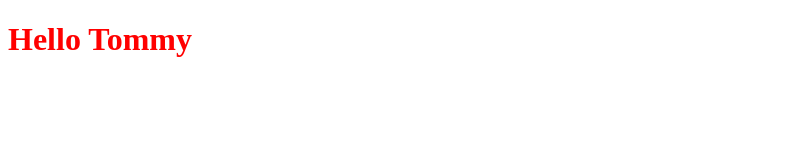
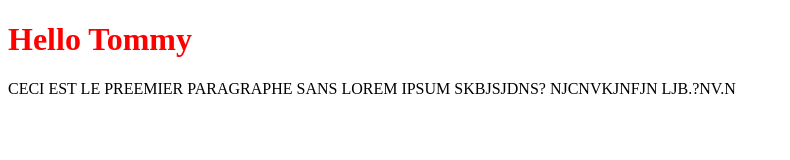
Before and after one commit to tiamygarden/deuxiemetest, a plain HTML site: page index.html in a window 1280 px wide. Shown: the whole page, without its empty margins (0-790 px from the left). Drawn offline with Linux system fonts and the light colour scheme.

Commit message:
paragraphe

```diff
--- a/index.html
+++ b/index.html
@@ -7,5 +7,7 @@
 </head>
 <body>
     <h1>Hello Tommy</h1>
+
+    <p>CECI EST LE PREEMIER PARAGRAPHE SANS LOREM IPSUM SKBJSJDNS? NJCNVKJNFJN LJB.?NV.N</p>
 </body>
 </html>
```
